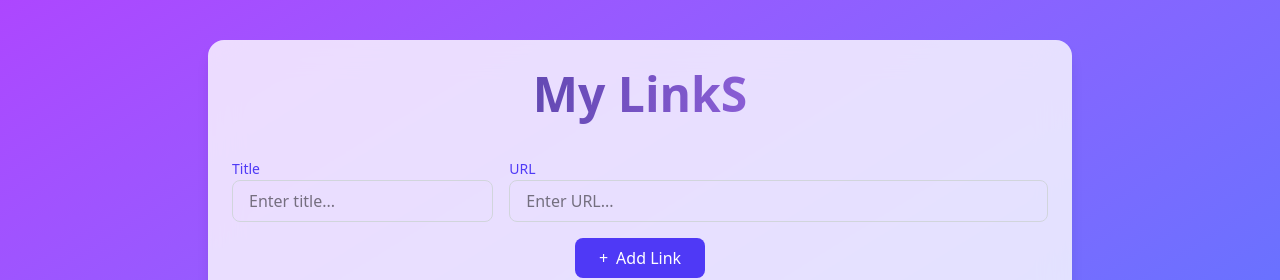
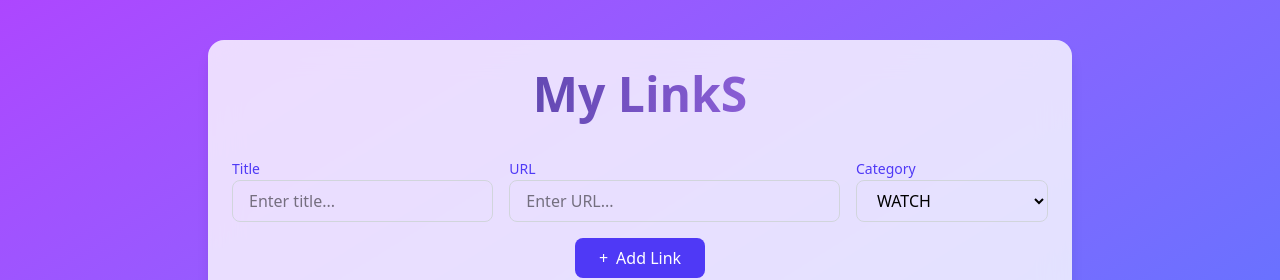
Before and after one commit to KrzyKerlin/LinkS, a Vue app in the folder frontend/: page / in a window 1280 px wide. Shown: the top 280 px of the page. Built offline with nearby package versions, Linux system fonts and the light colour scheme.

Commit message:
feat: Add link categories

```diff
--- a/frontend/src/components/LinkManager.vue
+++ b/frontend/src/components/LinkManager.vue
@@ -14,10 +14,19 @@
                             class="w-full px-4 py-2 border border-gray-300 rounded-lg focus:ring-2 focus:ring-indigo-500 focus:outline-none" />
                         </div>
 
-                        <div class="md:col-span-8">
+                        <div class="md:col-span-5">
                             <label for="url" class="text-sm font-medium text-indigo-600 mb-2">URL</label>
                             <input id="url" v-model="newLink.url" placeholder="Enter URL..." required
                             class="w-full px-4 py-2 border border-gray-300 rounded-lg focus:ring-2 focus:ring-indigo-500 focus:outline-none" />
+                        </div>
+
+                        <div class="md:col-span-3">
+                            <label for="category" class="text-sm font-medium text-indigo-600 mb-2">Category</label>
+                            <select id="category" v-model="newLink.category" required
+                            class="w-full px-4 py-2 border border-gray-300 rounded-lg focus:ring-2 focus:ring-indigo-500 focus:outline-none">
+                                <option value="WATCH">WATCH</option>
+                                <option value="READ">READ</option>
+                            </select>
                         </div>
                     </div>
 
@@ -32,17 +41,16 @@
                 <!-- Links List-->
                 <div class="mt-8 space-y-4">
                     <div v-for="link in links" :key="link.id"
-                    class="bg-white/80 backdrop-blur-lg rounded-xl shadow-md p-4 flex items-center hover:bg-white/90 transition-all duration-300">
-                        <div class="flex-grow">
-                            <h3 class="text-xl font-bold text-indigo-800 mb-1">{{ link.title }}</h3>
-                            <a :href="link.url" target="_blank"
-                            class="text-blue-600 hover:text-blue-800 hover:underline truncate block max-w-full">
-                                {{ link.url }}
-                            </a>
+                    class="bg-white/80 backdrop-blur-lg rounded-xl shadow-md p-4 flex flex-col hover:bg-white/90 transition-all duration-300">
+                        <div class="flex justify-between items-center mb-1">
+                            <h3 class="text-xl font-bold text-indigo-800">{{ link.title }}</h3>
+                            <span :class="{
+                            'bg-purple-600': link.category === 'WATCH',
+                            'bg-green-600': link.category === 'READ' }"
+                            class="text-white px-2 py-1 rounded-md text-xs uppercase">{{ link.category }}</span>
                         </div>
-                        <div class="ml-4 text-sm text-gray-500">
-                            {{ new Date(link.id).toLocaleDateString() }}
-                        </div>
+                        <a :href="link.url" target="_blank"
+                        class="text-blue-600 hover:text-blue-800 hover:underline">{{ link.url }}</a>
                     </div>
                 </div>
             </div>
@@ -57,12 +65,14 @@
         id: number
         title: string
         url: string
+        category: 'WATCH' | 'READ'
         order?: number
     }
 
     const newLink = ref({
         title: '',
-        url: ''
+        url: '',
+        category: 'WATCH' as 'WATCH' | 'READ'
     })
 
     // Link array - will store all added links
@@ -91,7 +101,8 @@
         // Resets the form to empty values
         newLink.value = {
             title: '',
-            url: ''
+            url: '',
+            category: 'WATCH'
         }
     }
 </script>
```
